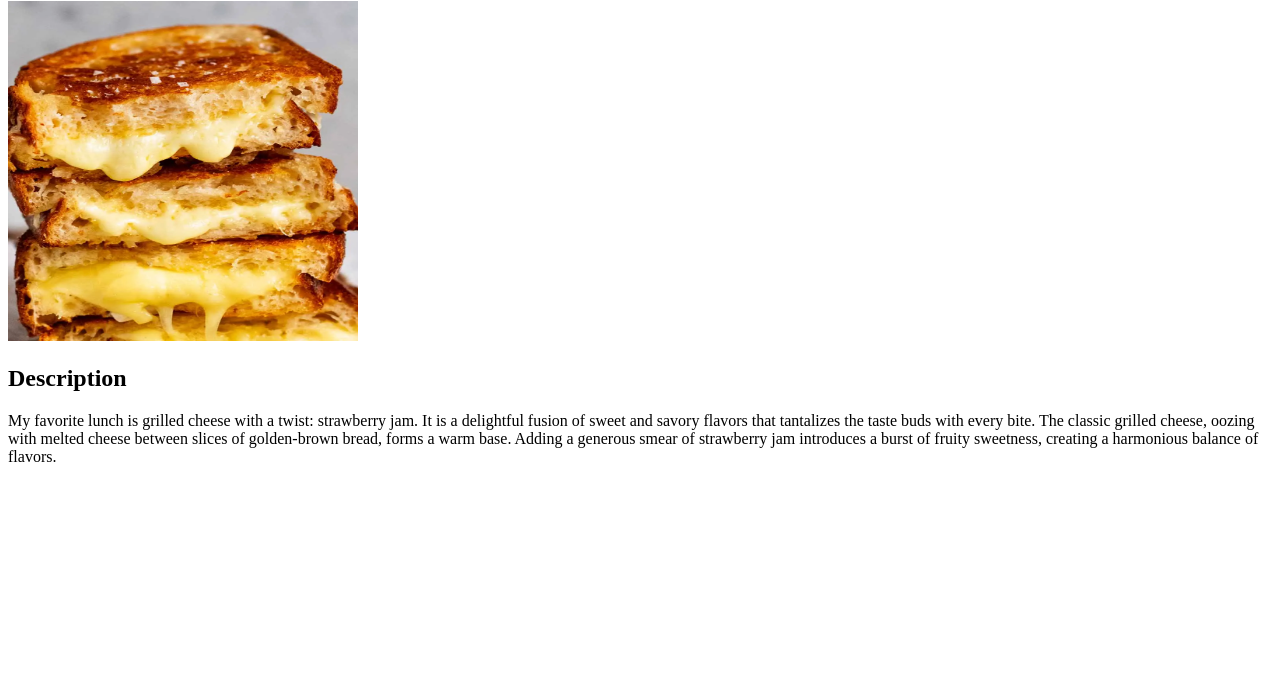
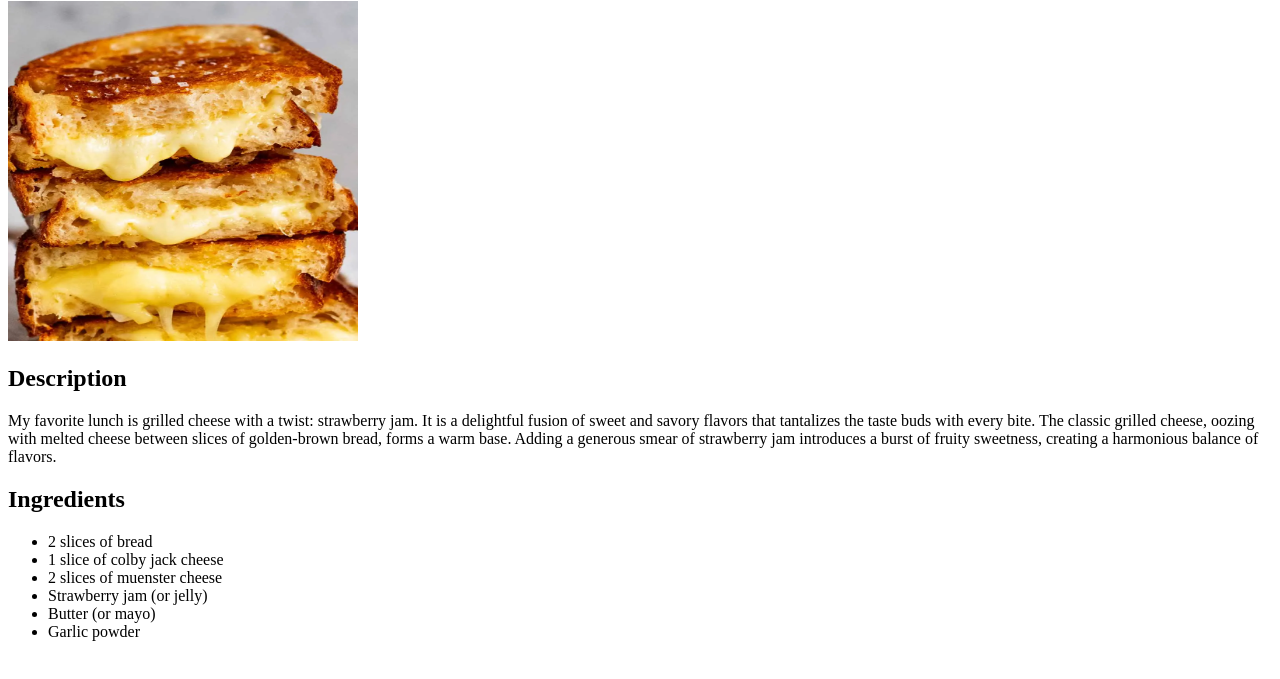
Before and after one commit to honey-senpai58/odin-recipes, a plain HTML site: page recipes/grilled-cheese.html in a window 1280 px wide. Shown: the part 79-758 px from the top of the page. Drawn offline with Linux system fonts and the light colour scheme.

Commit message:
Add unordered list of ingredients

```diff
--- a/recipes/grilled-cheese.html
+++ b/recipes/grilled-cheese.html
@@ -15,7 +15,15 @@
             <h2>Description</h2>
             My favorite lunch is grilled cheese with a twist: strawberry jam. It is a delightful fusion of sweet and savory flavors that tantalizes the taste buds with every bite. The classic grilled cheese, oozing with melted cheese between slices of golden-brown bread, forms a warm base. Adding a generous smear of strawberry jam introduces a burst of fruity sweetness, creating a harmonious balance of flavors.
 
-
+            <h2>Ingredients</h2>
+            <ul>
+                <li>2 slices of bread</li>
+                <li>1 slice of colby jack cheese</li>
+                <li>2 slices of muenster cheese</li>
+                <li>Strawberry jam (or jelly)</li>
+                <li>Butter (or mayo)</li>
+                <li>Garlic powder</li>
+            </ul>
 
         </body>
     </html>
```
